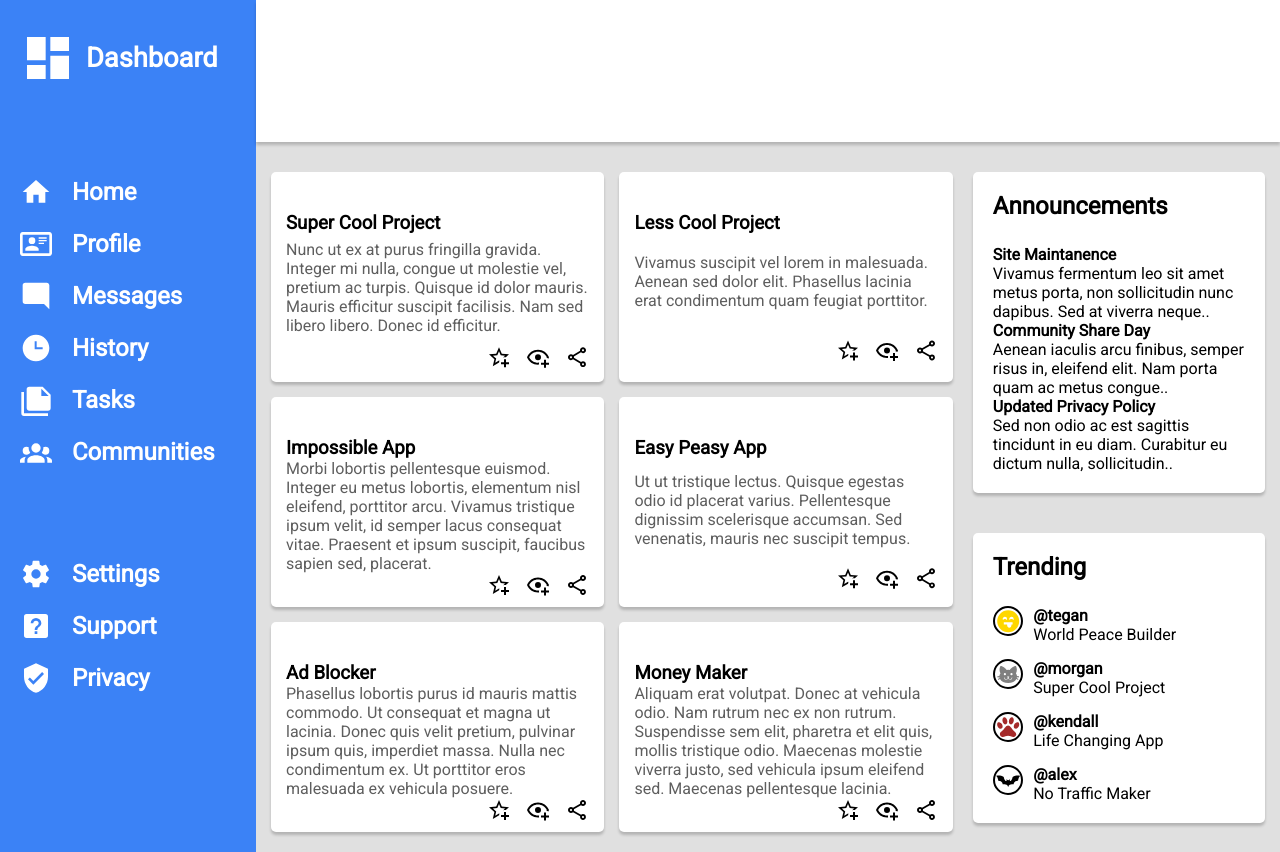
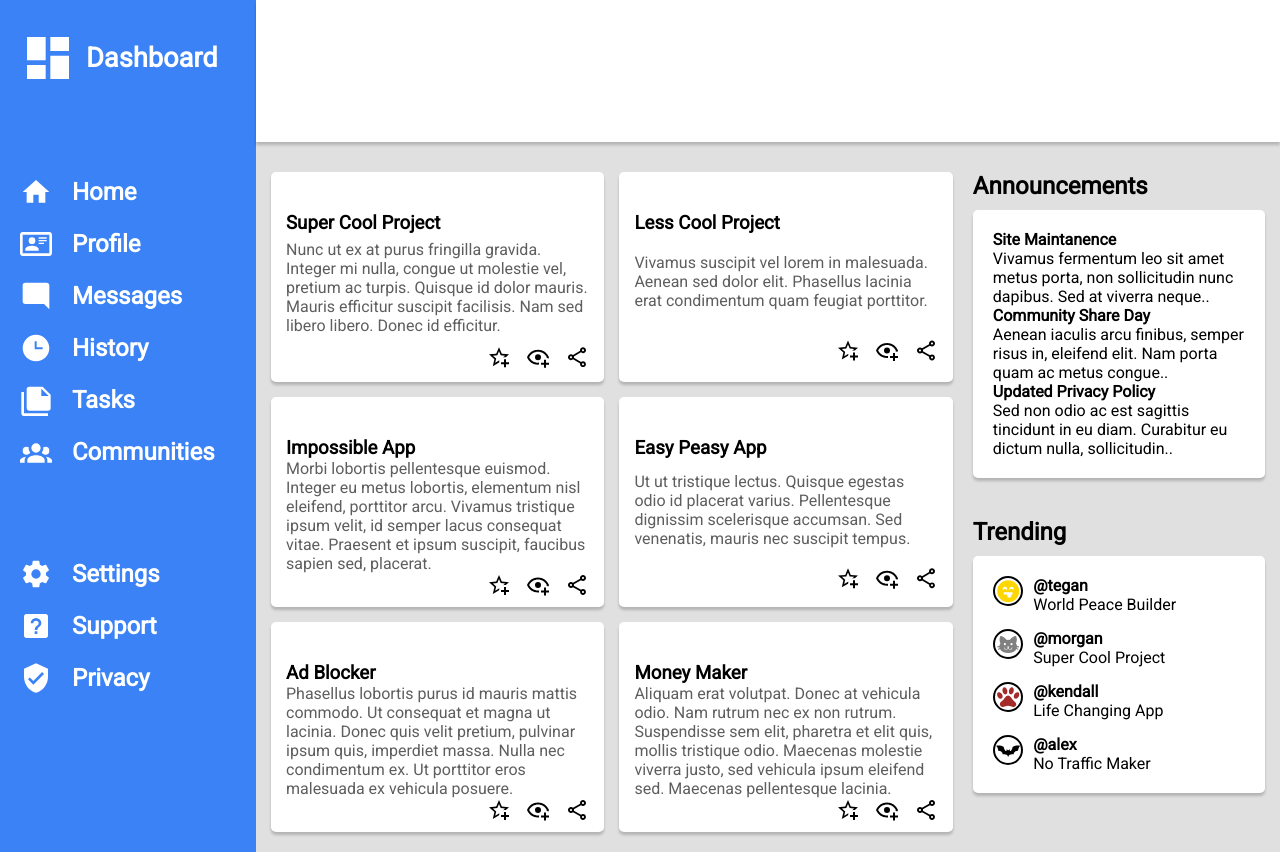
Before and after one commit to edtaskin/odin-admin-dashboard, a plain HTML site: page index.html in a window 1280 px wide. Drawn offline with Linux system fonts and the light colour scheme.

Commit message:
Fix title placement in the content sidebar

```diff
--- a/index.html
+++ b/index.html
@@ -135,8 +135,8 @@
                 </div>
 
                 <aside class="sidebar">
+                    <h2>Announcements</h2>
                     <div class="announcements-container">
-                        <h2>Announcements</h2>
                         <div class="announcements">
                             <div class="announcement">
                                 <h4>Site Maintanence</h4>
@@ -153,8 +153,8 @@
                         </div>
                     </div>
 
+                    <h2>Trending</h2>
                     <div class="trending-container">
-                        <h2>Trending</h2>
                         <div class="trending-item">
                             <svg id="emoji-tongue" xmlns="http://www.w3.org/2000/svg" viewBox="0 0 24 24"><path d="M12,2A10,10 0 0,0 2,12A10,10 0 0,0 12,22A10,10 0 0,0 22,12A10,10 0 0,0 12,2M7.27,11C7.1,10.71 7,10.36 7,10C7,8.89 7.89,8 9,8A2,2 0 0,1 11,10C11,10.36 10.9,10.71 10.73,11C10.39,10.4 9.74,10 9,10C8.26,10 7.61,10.4 7.27,11M16,15H15C15,17 14.1,18 13,18C11.9,18 11,17 11,15H8V13H16V15M16.73,11C16.39,10.4 15.74,10 15,10C14.26,10 13.61,10.4 13.27,11C13.1,10.71 13,10.36 13,10C13,8.89 13.89,8 15,8A2,2 0 0,1 17,10C17,10.36 16.9,10.71 16.73,11Z" /></svg>
                             <div class="trending-user-container">
--- a/styles.css
+++ b/styles.css
@@ -132,6 +132,10 @@ svg {
     gap: 15px;
 }
 
+.sidebar h2 {
+    margin-bottom: -30px;
+}
+
 .trending-item {
     display: flex;
     gap: 10px;
```
